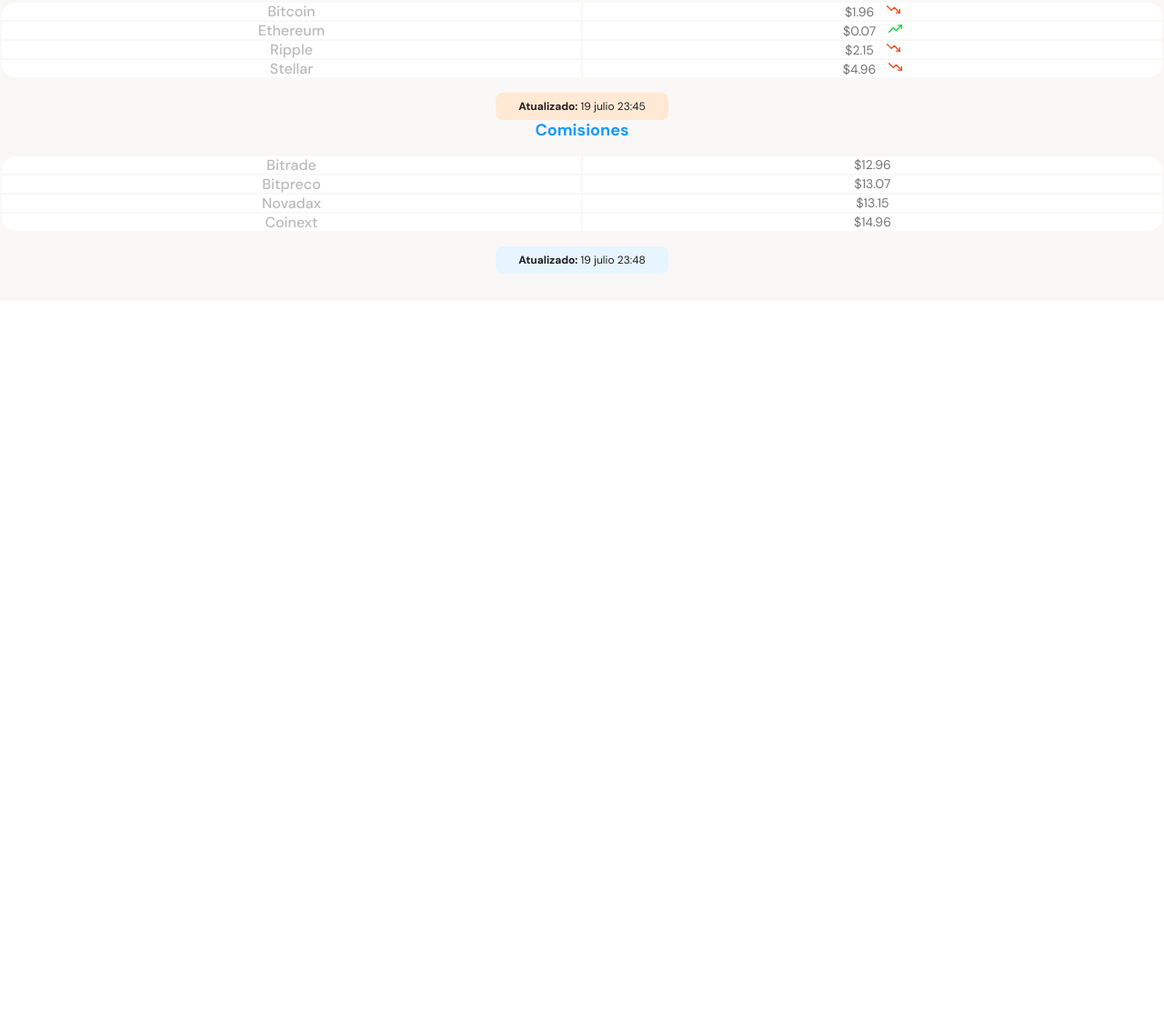
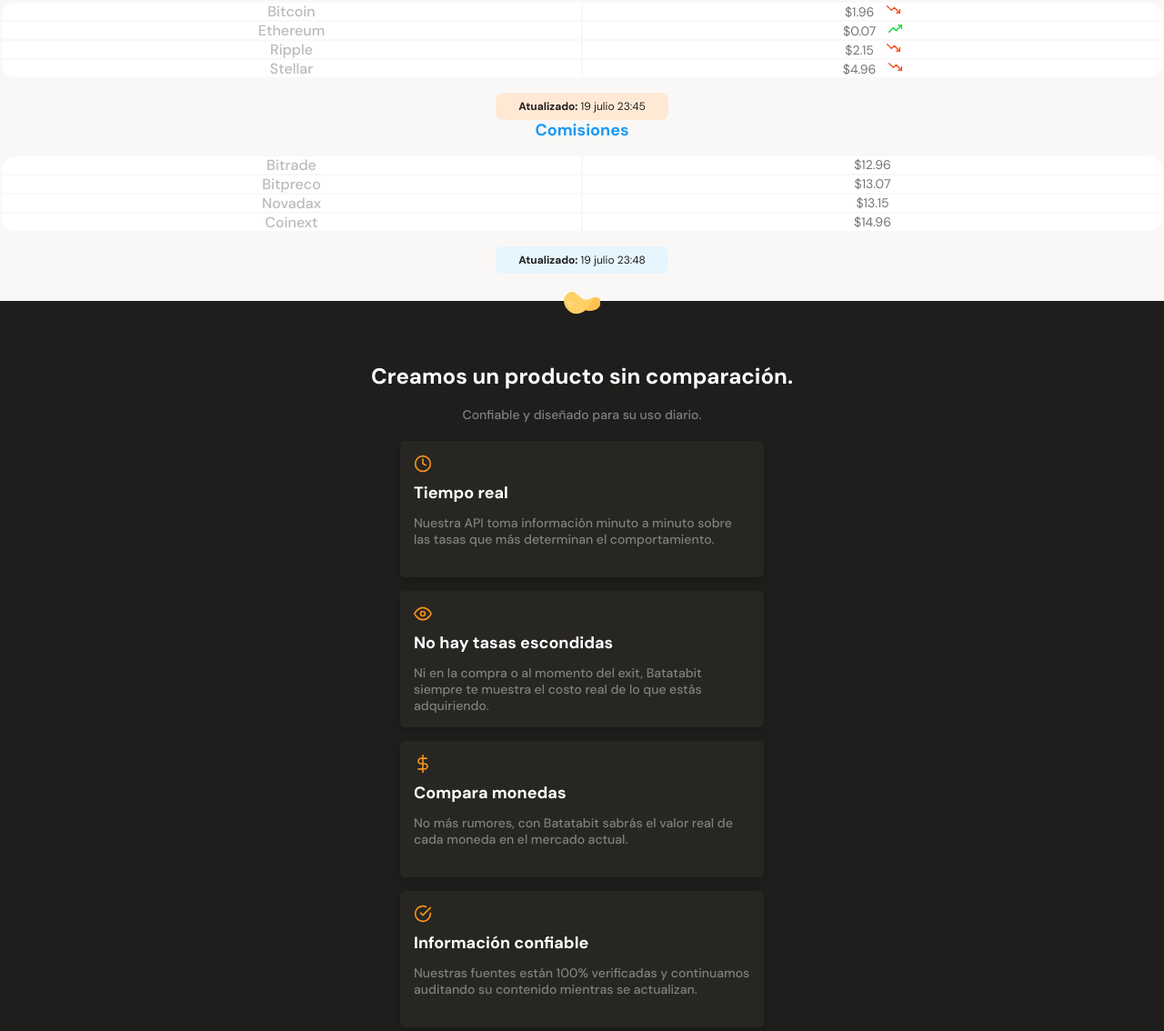
Before and after one commit to HoracioSadaniswski/CursoMobileFirst, a plain HTML site: page index.html in a window 1280 px wide. Shown: the part 803-1937 px from the top of the page at 91% size. Before the commit the page ends 1134 px from the top, so only its background shows below. Drawn offline with Linux system fonts and the light colour scheme.

Commit message:
5 - Maquetado y estilos de la seccion beneficios junto a todas las tarjetas.

```diff
--- a/index.html
+++ b/index.html
@@ -85,7 +85,35 @@
                 </div>
             </section>
         </section>
-        <section></section>
+        <section class="main-product-detail">
+            <span class="product-detail--batata-logo"></span>
+            <div class="product-detail--title">
+                <h2>Creamos un producto sin comparación.</h2>
+                <p>Confiable y diseñado para su uso diario.</p>
+            </div>
+            <section class="product-cards--container">
+                <article class="product-detail--card">
+                    <span class="clock"></span>
+                    <p class="product--card-title">Tiempo real</p>
+                    <p class="product--card-body">Nuestra API toma información minuto a minuto sobre las tasas que más determinan el comportamiento.</p>
+                </article>
+                <article class="product-detail--card">
+                    <span class="eye"></span>
+                    <p class="product--card-title">No hay tasas escondidas</p>
+                    <p class="product--card-body">Ni en la compra o al momento del exit, Batatabit siempre te muestra el costo real de lo que estás adquiriendo.</p>
+                </article>
+                <article class="product-detail--card">
+                    <span class="money"></span>
+                    <p class="product--card-title">Compara monedas</p>
+                    <p class="product--card-body">No más rumores, con Batatabit sabrás el valor real de cada moneda en el mercado actual.</p>
+                </article>
+                <article class="product-detail--card">
+                    <span class="check"></span>
+                    <p class="product--card-title">Información confiable</p>
+                    <p class="product--card-body">Nuestras fuentes están 100% verificadas y continuamos auditando su contenido mientras se actualizan.</p>
+                </article>
+            </section>
+        </section>
         <section></section>
         <section></section>
     </main>
--- a/styles.css
+++ b/styles.css
@@ -144,7 +144,6 @@ main {
     height: 360px;
     margin: 0 auto;
     font-family: "Inter", sans-serif;
-    margin-bottom: 30px;
 }
 .main-currency-table .currency-table--title {
     margin-bottom: 15px;
@@ -281,3 +280,90 @@ main {
     color: var(--warm-black);
     font-weight: 300;
 }
+
+/* Sección beneficios. */
+.main-product-detail {
+    position: relative;
+    width: 100%;
+    min-width: 320px;
+    height: auto;
+    padding: 20px 10px;
+    background-color: var(--warm-black);
+}
+.product-detail--batata-logo {
+    position: absolute;
+    width: 40px;
+    height: 25px;
+    top: -10px;
+    left: calc(50% - 20px);
+    background-image: url('./assets/icons/batata.svg');
+}
+.product-detail--title {
+    width: 90%;
+    min-width: 288px;
+    height: auto;
+    margin: 0 auto;
+    margin-top: 50px;
+    text-align: center;
+}
+.product-detail--title h2 {
+    margin-bottom: 20px;
+    font-size: 2.4rem;
+    font-weight: bold;
+    line-height: 2.6rem;
+    color: var(--just-white);
+}
+.product-detail--title p {
+    margin-bottom: 20px;
+    font-size: 1.4rem;
+    font-weight: 500;
+    line-height: 1.8rem;
+    color: #808080;
+}
+
+/* tarjetas */
+.product-detail--card {
+    width: 90%;
+    min-width: 288px;
+    max-width: 400px;
+    height: 150px;
+    margin: 15px auto;
+    padding: 15px;
+    background-color: var(--black);
+    border-radius: 5px;
+    box-shadow: 0 4px 8px rgba(0, 0, 0, 0.16);
+}
+.product-detail--card span {
+    display: inline-block;
+    width: 20px;
+    height: 20px;
+    margin-bottom: 10px;
+    background-size: cover;
+    background-position: center;
+    background-repeat: no-repeat;
+}
+.product--card-title {
+    margin-bottom: 15px;
+    font-size: 1.8rem;
+    font-weight: bold;
+    line-height: 1.8rem;
+    color: var(--just-white);
+}
+.product--card-body {
+    font-size: 1.4rem;
+    font-weight: 500;
+    line-height: 1.8rem;
+    color: #808080;
+}
+.product-detail--card .clock {
+    background-image: url(./assets/icons/clock.svg);
+}
+.product-detail--card .eye {
+    background-image: url(./assets/icons/eye.svg);
+}
+.product-detail--card .money {
+    background-image: url(./assets/icons/dollar-sign.svg);
+}
+.product-detail--card .check {
+    background-image: url(./assets/icons/check-circle.svg);
+}
```
